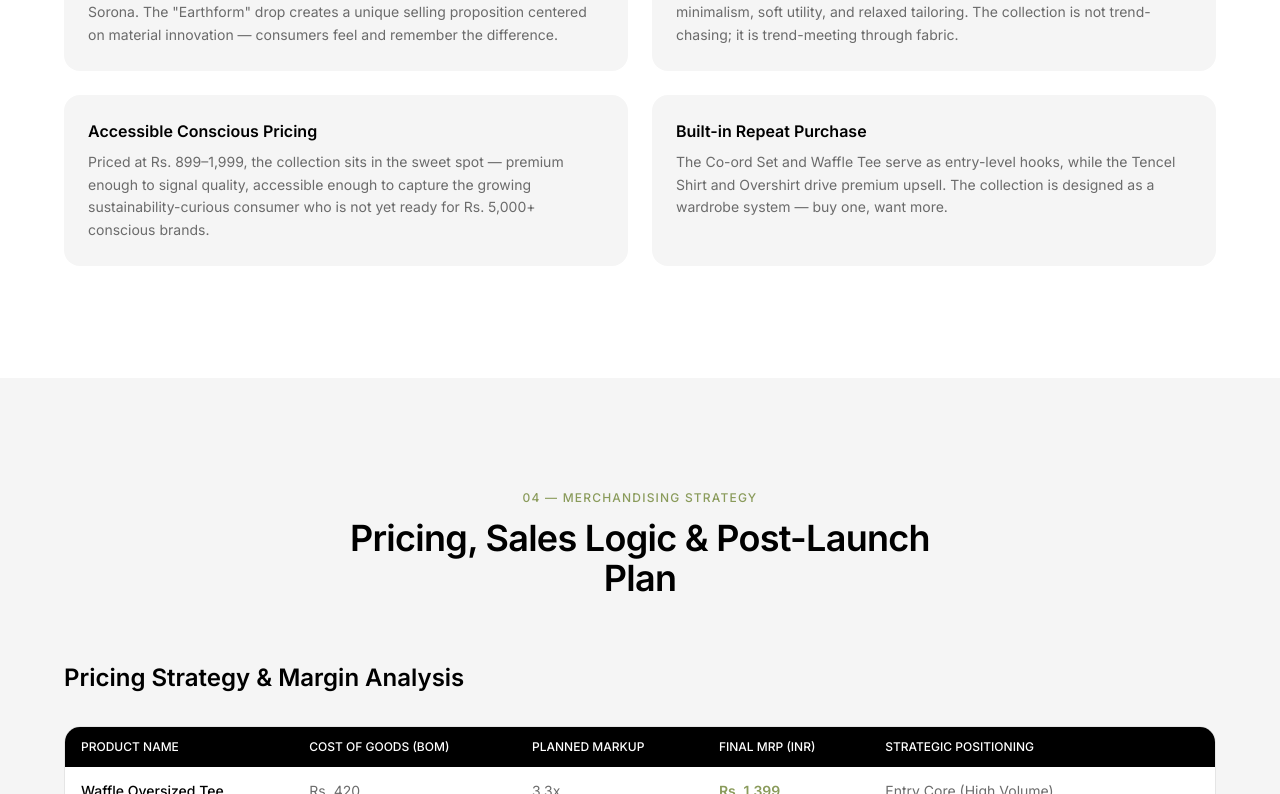
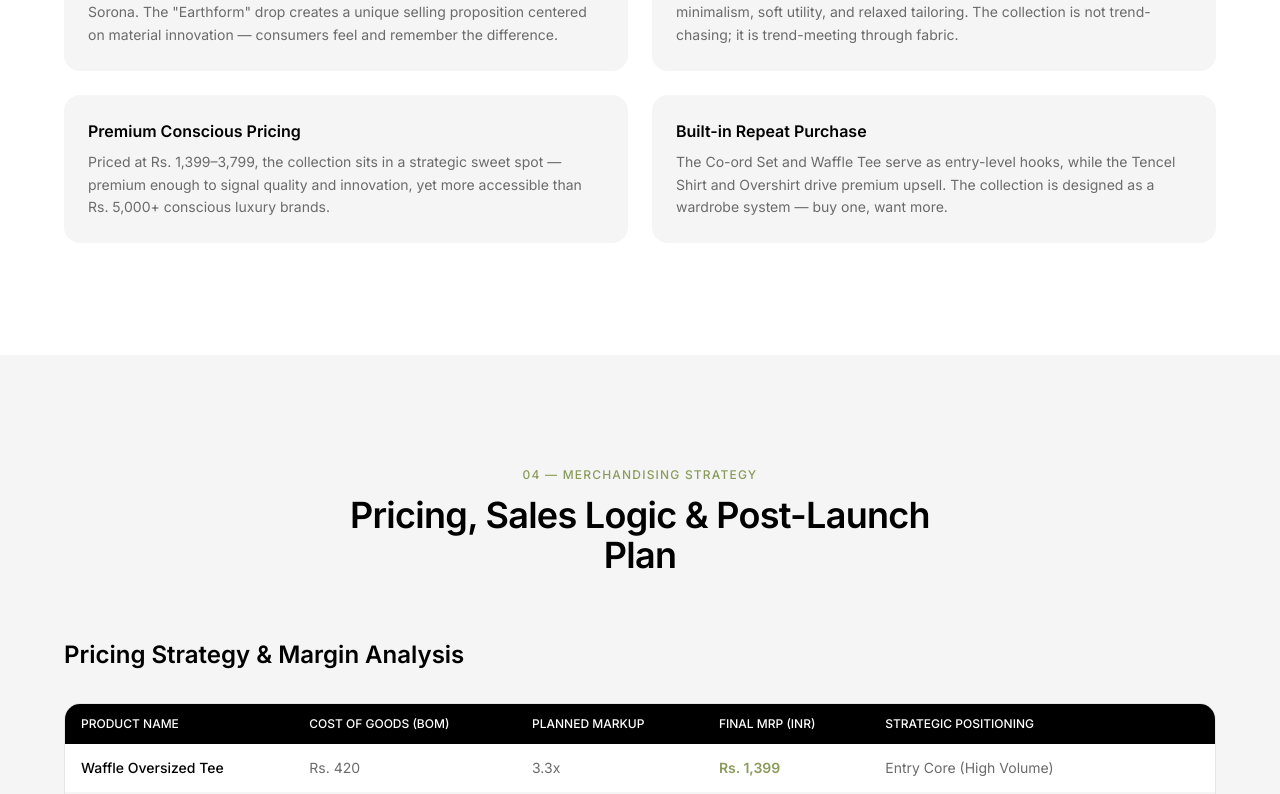
Before and after one commit to shantanuguin/carbontree, a React (Vite) app: page / in a window 1280 px wide. Shown: the part 5266-6060 px from the top of the page. Built offline with nearby package versions, Linux system fonts and the light colour scheme.

Commit message:
Update brand positioning and pricing references to align with premium minimal strategy

```diff
--- a/src/sections/CompetitiveAnalysis.tsx
+++ b/src/sections/CompetitiveAnalysis.tsx
@@ -313,7 +313,7 @@ export default function CompetitiveAnalysis() {
               <div className="space-y-3 text-sm text-[#6b6b6b] leading-relaxed">
                 <p><strong className="text-black">Own the fabric narrative</strong> — No competitor at Carbon Tree's price point leads with material innovation as the core brand story. This is an unoccupied niche.</p>
                 <p><strong className="text-black">Educate, don't just sell</strong> — Create content around why Bamboo outperforms cotton, how Tencel is made, and what makes Sorona stretch better. Turn product pages into learning experiences.</p>
-                <p><strong className="text-black">Price as a moat</strong> — At Rs. 899–1,999, Carbon Tree can capture the massive gap between Uniqlo's commodity basics and COS's premium positioning — serving the conscious but price-aware Indian consumer.</p>
+                <p><strong className="text-black">Price as a moat</strong> — At Rs. 1,399–3,799, Carbon Tree can capture the gap between Uniqlo's core basics and Nicobar's premium positioning — serving the conscious but quality-aware Indian consumer.</p>
               </div>
             </div>
           </div>
--- a/src/sections/FinalPositioning.tsx
+++ b/src/sections/FinalPositioning.tsx
@@ -9,7 +9,7 @@ export default function FinalPositioning() {
           {/* Quote */}
           <blockquote className="text-xl md:text-[28px] font-normal text-black leading-relaxed italic">
             "Carbon Tree is the fabric-led sustainable essentials brand for the conscious
-            Indian consumer — offering premium material innovation at accessible prices, one
+            Indian consumer — offering premium material innovation at an approachable premium, one
             thoughtful layer at a time."
           </blockquote>
 
--- a/src/sections/ProductDevelopment.tsx
+++ b/src/sections/ProductDevelopment.tsx
@@ -169,11 +169,10 @@ export default function ProductDevelopment() {
               </p>
             </div>
             <div className="bg-[#f5f5f5] rounded-xl p-6 print-avoid-break">
-              <h4 className="text-base font-semibold text-black mb-2">Accessible Conscious Pricing</h4>
+              <h4 className="text-base font-semibold text-black mb-2">Premium Conscious Pricing</h4>
               <p className="text-sm text-[#6b6b6b] leading-relaxed">
-                Priced at Rs. 899–1,999, the collection sits in the sweet spot — premium
-                enough to signal quality, accessible enough to capture the growing
-                sustainability-curious consumer who is not yet ready for Rs. 5,000+ conscious brands.
+                Priced at Rs. 1,399–3,799, the collection sits in a strategic sweet spot — premium
+                enough to signal quality and innovation, yet more accessible than Rs. 5,000+ conscious luxury brands.
               </p>
             </div>
             <div className="bg-[#f5f5f5] rounded-xl p-6 print-avoid-break">
```
